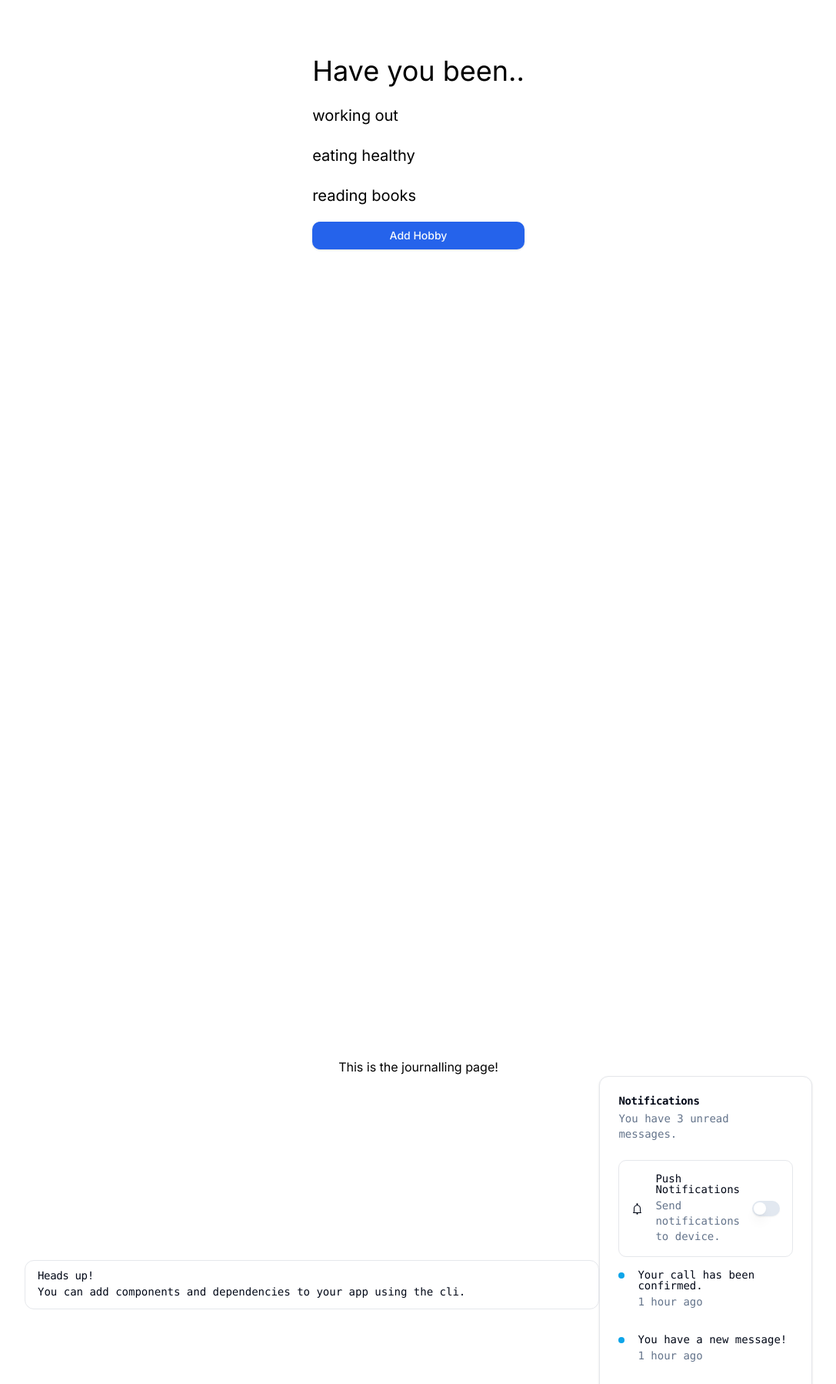
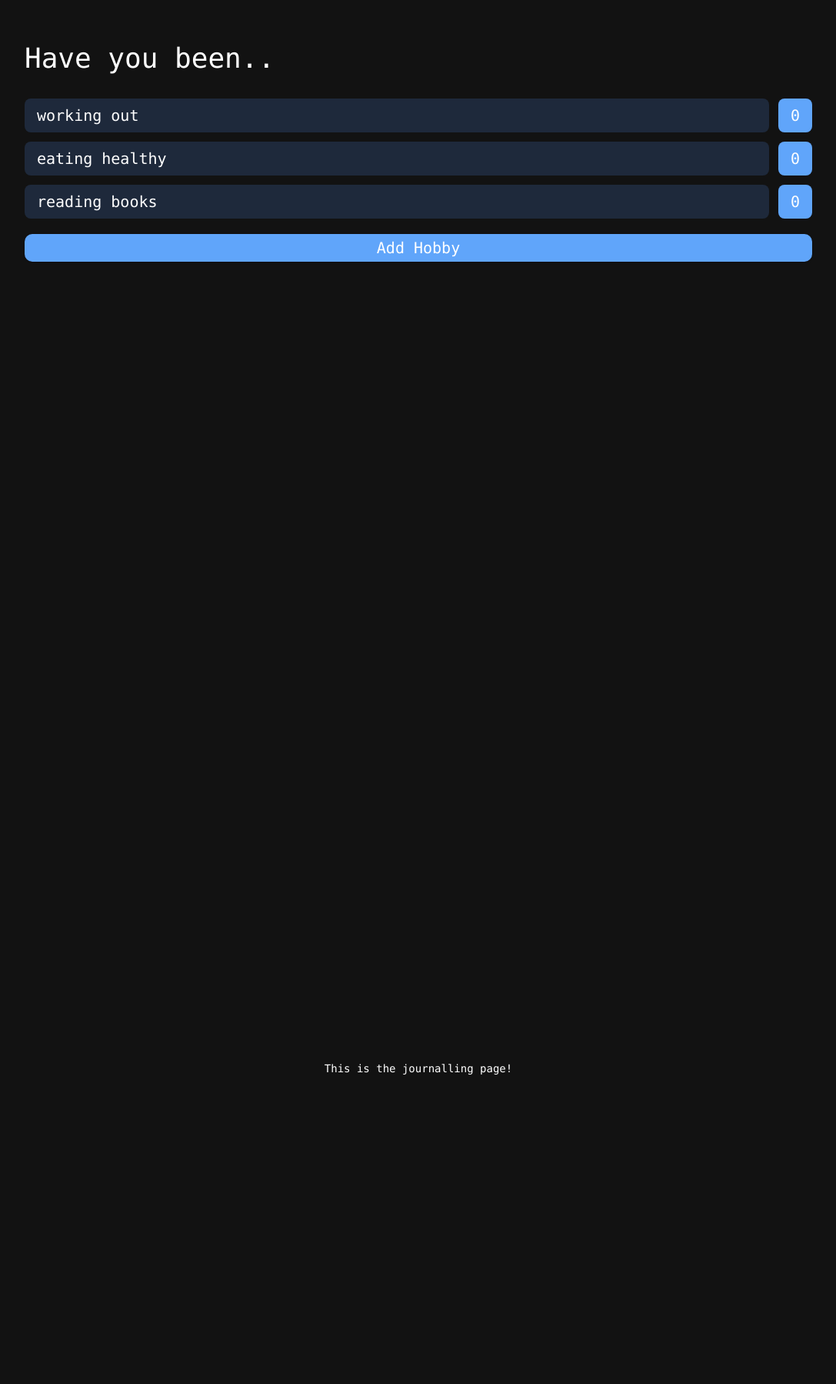
Before and after one commit to abeeto/BCHacks2024, a Next.js app in the folder space-journal/: page / in a window 1280 px wide. Shown: the part 1002-2800 px from the top of the page at 77% size, without its empty margins (96-1183 px from the left). After the commit the page ends 2400 px from the top, so only its background shows below. Built offline with nearby package versions, Linux system fonts and the light colour scheme.

Commit message:
New changes, hobby page looks much nicer and has drawer.

```diff
--- a/space-journal/package.json
+++ b/space-journal/package.json
@@ -15,6 +15,7 @@
     "@radix-ui/react-label": "^2.0.2",
     "@radix-ui/react-slot": "^1.0.2",
     "@radix-ui/react-switch": "^1.0.3",
+    "@radix-ui/react-toggle": "^1.0.3",
     "class-variance-authority": "^0.7.0",
     "clsx": "^2.1.0",
     "next": "14.1.0",
--- a/space-journal/src/app/hobby.tsx
+++ b/space-journal/src/app/hobby.tsx
@@ -1,7 +1,5 @@
 'use client'
 import React, { useState } from 'react';
-import { Card,CardHeader, CardDescription } from '@/components/ui/card';
-import { Button } from '@/components/ui/button';
 import { NewHobbyDrawer } from '@/components/ui/newHobby';
 const HobbyTracker = () => {
   const [hobbies, setHobbies] = useState([
@@ -14,13 +12,16 @@ const HobbyTracker = () => {
   return (
     <div className="flex min-h-screen w-full flex-col items-center justify-between flex">
       <div id="hobby" className="align-top"></div>
-      <div className='flex flex-col'>
-        <div className ="text-4xl">Have you been..</div>
-          {hobbies.map((hobby, index) => (
-            <div key={index} className='text-xl mt-6'>{hobby.name}</div>
-          ))}
-          <NewHobbyDrawer hobbies={hobbies} setHobbies={setHobbies}/>
-      </div>
+      <div className='flex flex-col w-4/5'>
+          <div className ="text-4xl mb-5">Have you been..</div>
+            {hobbies.map((hobby, index) => (
+              <div key={index} className="flex flex-row">
+                <div className='text-xl mt-3 pl-4 pt-2 pb-2 bg-secondary rounded-sm flex-grow'>{hobby.name}</div>
+                <div  className='text-xl mt-3 ml-3 pr-4 pl-4 pt-2 pb-2 bg-blue-400 rounded-sm flex-shrink'>{hobby.count}</div>
+              </div>
+            ))}
+            <NewHobbyDrawer hobbies={hobbies} setHobbies={setHobbies}/>
+        </div>
       <div></div>
     </div>
   );
--- a/space-journal/src/app/layout.tsx
+++ b/space-journal/src/app/layout.tsx
@@ -19,7 +19,7 @@ export default function RootLayout({
       <body className={inter.className}>
       <ThemeProvider
             attribute="class"
-            defaultTheme="light"
+            defaultTheme="dark"
             enableSystem
             disableTransitionOnChange>
               {children}
--- a/space-journal/src/app/page.tsx
+++ b/space-journal/src/app/page.tsx
@@ -12,19 +12,11 @@ import { Alert, AlertDescription, AlertTitle } from "@/components/ui/alert"
 import { CardDemo } from "@/components/ui/card-demo";
 export default function Home() {
   return (
-    <main className="flex min-h-screen flex-col items-center justify-between pb-24">
+    //flex min-h-screen flex-col items-center justify-between pb-24
+    <main className="flex-col w-5xl w-full items-center justify-between font-mono text-sm lg:flex">
       <WelcomePage/>
       <HobbyPage/>
       <JournalPage/>
-      <div className="z-10 max-w-5xl w-full items-center justify-between font-mono text-sm lg:flex">
-        <Alert>
-            <AlertTitle>Heads up!</AlertTitle>
-            <AlertDescription>
-              You can add components and dependencies to your app using the cli.
-            </AlertDescription>
-        </Alert>
-        <CardDemo/>
-      </div>
     </main>
   );
 }
--- a/space-journal/src/components/ui/newHobby.tsx
+++ b/space-journal/src/components/ui/newHobby.tsx
@@ -14,7 +14,7 @@ export const NewHobbyDrawer: React.FC<NewHobbyDrawerProps> = ({ hobbies, setHobb
   return (
     <Drawer open={open} onOpenChange={setOpen} >
       <DrawerTrigger asChild>
-        <Button className='mt-5'>Add Hobby</Button>
+        <Button className ='mt-5 text-xl bg-blue-400 border-secondary text-white'>Add Hobby</Button>
       </DrawerTrigger>
       <DrawerContent>
         <DrawerHeader className="text-left">
--- /dev/null
+++ b/space-journal/src/components/ui/toggle.tsx
@@ -0,0 +1,45 @@
+"use client"
+
+import * as React from "react"
+import * as TogglePrimitive from "@radix-ui/react-toggle"
+import { cva, type VariantProps } from "class-variance-authority"
+
+import { cn } from "@/lib/utils"
+
+const toggleVariants = cva(
+  "inline-flex items-center justify-center rounded-md text-sm font-medium transition-colors hover:bg-muted hover:text-muted-foreground focus-visible:outline-none focus-visible:ring-1 focus-visible:ring-ring disabled:pointer-events-none disabled:opacity-50 data-[state=on]:bg-accent data-[state=on]:text-accent-foreground",
+  {
+    variants: {
+      variant: {
+        default: "bg-transparent",
+        outline:
+          "border border-input bg-transparent shadow-sm hover:bg-accent hover:text-accent-foreground",
+      },
+      size: {
+        default: "h-9 px-3",
+        sm: "h-8 px-2",
+        lg: "h-10 px-3",
+      },
+    },
+    defaultVariants: {
+      variant: "default",
+      size: "default",
+    },
+  }
+)
+
+const Toggle = React.forwardRef<
+  React.ElementRef<typeof TogglePrimitive.Root>,
+  React.ComponentPropsWithoutRef<typeof TogglePrimitive.Root> &
+    VariantProps<typeof toggleVariants>
+>(({ className, variant, size, ...props }, ref) => (
+  <TogglePrimitive.Root
+    ref={ref}
+    className={cn(toggleVariants({ variant, size, className }))}
+    {...props}
+  />
+))
+
+Toggle.displayName = TogglePrimitive.Root.displayName
+
+export { Toggle, toggleVariants }
```
Also changed, not shown: 1 other file (tests, documents, lock files or other folders).
